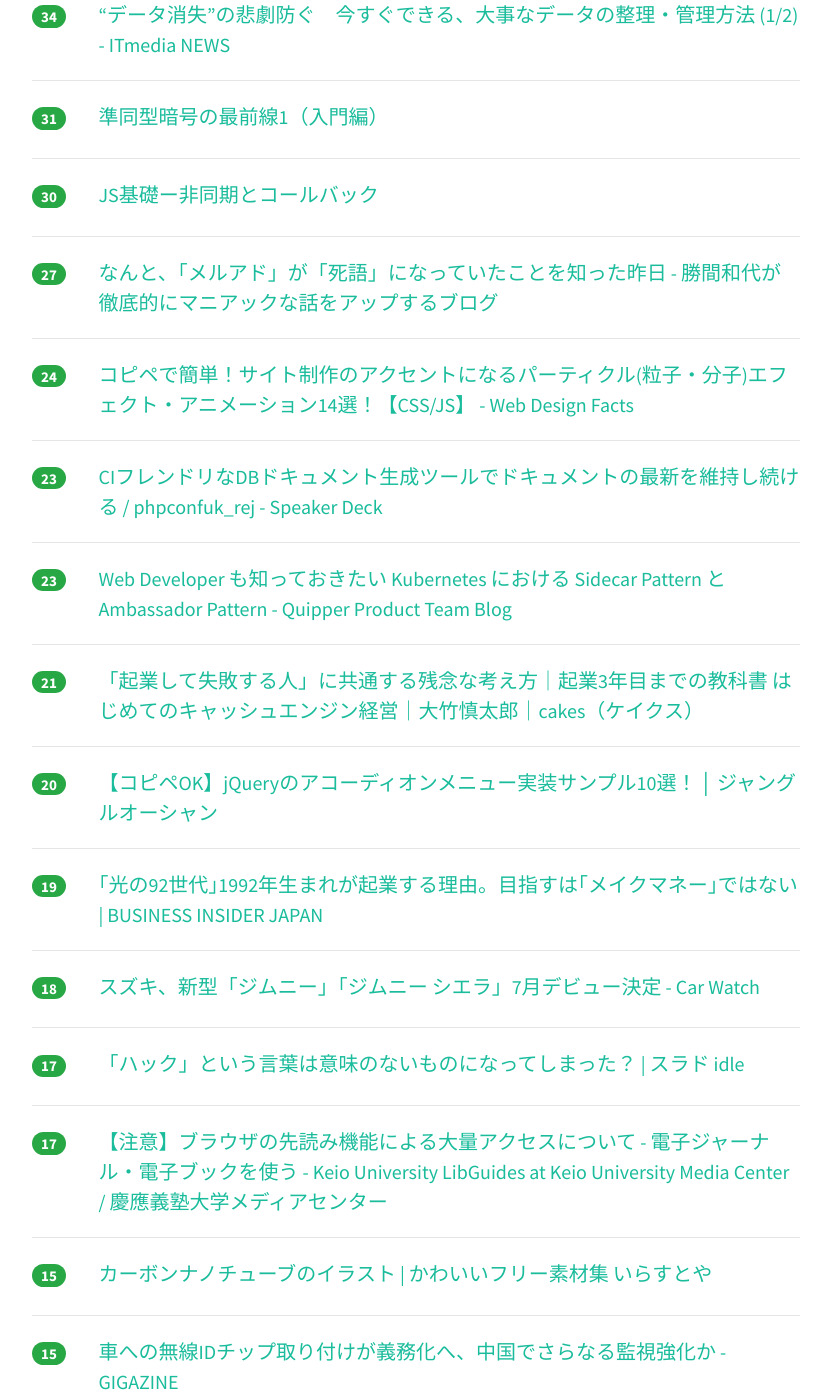
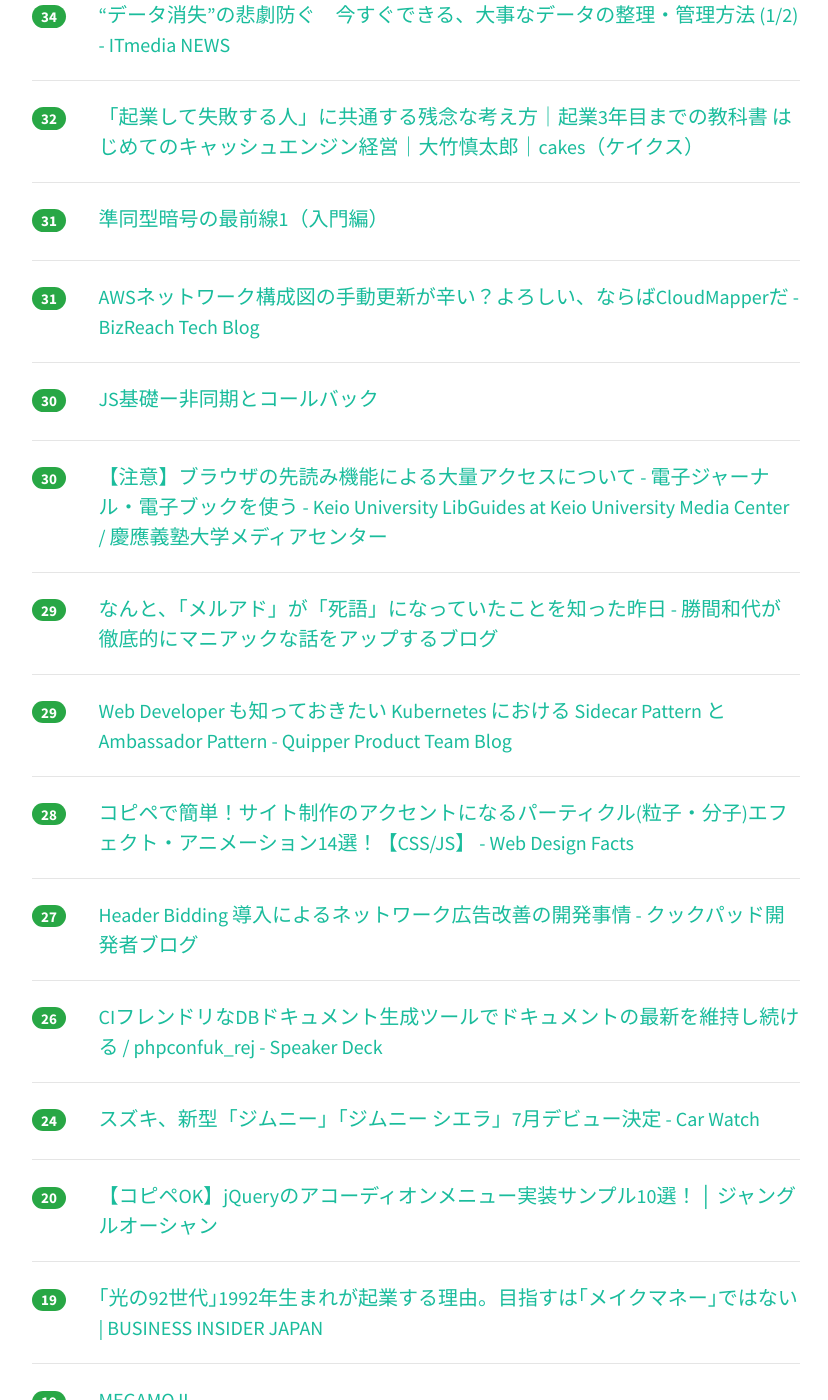
Before and after one commit to yatta47/hatena-matome-site, a Jekyll site: the page built from _posts/2018-06-18-hatena.md, in a window 1280 px wide and 1400 px high, scrolled down 2198 px. Shown: the whole window, without its empty margins (224-1052 px from the left). Built offline with Jekyll 4.4.1, drawn with Linux system fonts in a browser that asks for light colours; nearby versions of some CDN libraries; some of the changed text lies outside the part shown.

Commit message:
Updated 2018-06-18

```diff
--- a/_posts/2018-06-18-hatena.md
+++ b/_posts/2018-06-18-hatena.md
@@ -1,94 +1,99 @@
 ---
 layout: post
 title:  "2018-06-18 はてぶIT"
-date:   2018-06-18 16:01:10
+date:   2018-06-18 17:01:08
 tags: [it-hotentry]
 ---
-39 件のデータあり
+43 件のデータあり
 
 <hr><div class="row">
-<div class="col-1"><span class="badge badge-pill badge-success h2">461</span></div>
+<div class="col-1"><span class="badge badge-pill badge-success h2">473</span></div>
 <div class="col-11"><a href='https://valuable.hatenablog.com/entry/masterpieces-8' target='_blank'>上級プログラマってどんな本読んでるの？中堅プログラマがマウンティング取られないための名著8選 - 世界が幸せで在ります様に</a></div>
 </div>
 <hr>
 <div class="row">
-<div class="col-1"><span class="badge badge-pill badge-success h2">270</span></div>
+<div class="col-1"><span class="badge badge-pill badge-success h2">321</span></div>
+<div class="col-11"><a href='https://kotobaken.jp/qa/yokuaru/qa-35/' target='_blank'>パソコンのキーボードは，なぜABC順・五十音順ではないのですか | ことばの疑問 | ことば研究館</a></div>
+</div>
+<hr>
+<div class="row">
+<div class="col-1"><span class="badge badge-pill badge-success h2">304</span></div>
 <div class="col-11"><a href='http://kumagi.hatenablog.com/entry/queue_struggle' target='_blank'>分散キューという名の苦しみ - Software Transactional Memo</a></div>
 </div>
 <hr>
 <div class="row">
-<div class="col-1"><span class="badge badge-pill badge-success h2">258</span></div>
+<div class="col-1"><span class="badge badge-pill badge-success h2">261</span></div>
 <div class="col-11"><a href='https://anond.hatelabo.jp/20180617200828' target='_blank'>六本木TSUTAYAに暴言吐いてる人に書店員が暴言を吐いてみる @megg637</a></div>
 </div>
 <hr>
 <div class="row">
-<div class="col-1"><span class="badge badge-pill badge-success h2">215</span></div>
-<div class="col-11"><a href='https://kotobaken.jp/qa/yokuaru/qa-35/' target='_blank'>パソコンのキーボードは，なぜABC順・五十音順ではないのですか | ことばの疑問 | ことば研究館</a></div>
-</div>
-<hr>
-<div class="row">
-<div class="col-1"><span class="badge badge-pill badge-success h2">200</span></div>
+<div class="col-1"><span class="badge badge-pill badge-success h2">244</span></div>
 <div class="col-11"><a href='https://qiita.com/zk_phi/items/8a24b8ad9d1eabd364aa' target='_blank'>治安の悪い Slack Emoji を作るツールを作った</a></div>
 </div>
 <hr>
 <div class="row">
-<div class="col-1"><span class="badge badge-pill badge-success h2">141</span></div>
+<div class="col-1"><span class="badge badge-pill badge-success h2">159</span></div>
 <div class="col-11"><a href='https://anond.hatelabo.jp/20180617213823' target='_blank'>一人でWEBの会社やってきて丸12年が終わった現状</a></div>
 </div>
 <hr>
 <div class="row">
-<div class="col-1"><span class="badge badge-pill badge-success h2">126</span></div>
+<div class="col-1"><span class="badge badge-pill badge-success h2">136</span></div>
 <div class="col-11"><a href='https://jp.techcrunch.com/2018/06/18/bitjourney-fundraising/' target='_blank'>きっかけはクックパッドを支えた社内ツール、個人の情報発信をチームの力に変える「Kibela」が資金調達 | TechCrunch Japan</a></div>
 </div>
 <hr>
 <div class="row">
-<div class="col-1"><span class="badge badge-pill badge-success h2">123</span></div>
+<div class="col-1"><span class="badge badge-pill badge-success h2">127</span></div>
 <div class="col-11"><a href='https://www.publickey1.jp/blog/18/blazorwebassemblynetwebcnet.html' target='_blank'>マイクロソフトの実験的プロダクト「Blazor」、WebAssemblyで.NETランタイムを実装。WebブラウザでC#など.NETアセンブリをそのまま実行可能に － Publickey</a></div>
 </div>
 <hr>
 <div class="row">
-<div class="col-1"><span class="badge badge-pill badge-success h2">78</span></div>
+<div class="col-1"><span class="badge badge-pill badge-success h2">80</span></div>
 <div class="col-11"><a href='http://tech.mercari.com/entry/2018/06/12/110000' target='_blank'>社内の面倒な手作業はZapierにやらせよう #2 〜Webhookを使って、自動化の幅を広げる〜 - Mercari Engineering Blog</a></div>
 </div>
 <hr>
 <div class="row">
-<div class="col-1"><span class="badge badge-pill badge-success h2">72</span></div>
+<div class="col-1"><span class="badge badge-pill badge-success h2">78</span></div>
 <div class="col-11"><a href='http://blog.a-know.me/entry/2018/06/17/220222' target='_blank'>安価なGKE（k8s）クラスタを作って趣味開発に活用する - えいのうにっき</a></div>
 </div>
 <hr>
 <div class="row">
-<div class="col-1"><span class="badge badge-pill badge-success h2">64</span></div>
+<div class="col-1"><span class="badge badge-pill badge-success h2">77</span></div>
+<div class="col-11"><a href='https://jp.techcrunch.com/2018/06/18/one-dmm-auto/' target='_blank'>レシート買取アプリ「ONE」がDMM AUTOと連携し再開、ガソリンスタンドのレシートを最大100円で買取へ | TechCrunch Japan</a></div>
+</div>
+<hr>
+<div class="row">
+<div class="col-1"><span class="badge badge-pill badge-success h2">68</span></div>
 <div class="col-11"><a href='https://news.mynavi.jp/article/20180618-647436/' target='_blank'>毎日使えるBashコマンドテクニック | マイナビニュース</a></div>
 </div>
 <hr>
 <div class="row">
-<div class="col-1"><span class="badge badge-pill badge-success h2">57</span></div>
-<div class="col-11"><a href='https://jp.techcrunch.com/2018/06/18/one-dmm-auto/' target='_blank'>レシート買取アプリ「ONE」がDMM AUTOと連携し再開、ガソリンスタンドのレシートを最大100円で買取へ | TechCrunch Japan</a></div>
-</div>
-<hr>
-<div class="row">
-<div class="col-1"><span class="badge badge-pill badge-success h2">50</span></div>
+<div class="col-1"><span class="badge badge-pill badge-success h2">54</span></div>
 <div class="col-11"><a href='https://coliss.com/articles/build-websites/operation/design/ui-color-palette-generator-plax.html' target='_blank'>配色のセンスがなくても、ベースカラーにぴったりなカラーパレットを1クリックで自動生成する無料ツール -Plax | コリス</a></div>
 </div>
 <hr>
 <div class="row">
-<div class="col-1"><span class="badge badge-pill badge-success h2">46</span></div>
+<div class="col-1"><span class="badge badge-pill badge-success h2">49</span></div>
 <div class="col-11"><a href='https://memo.yuuk.io/entry/2018/06/18/003157' target='_blank'>TCP接続を集約表示するlstfでNetlinkにより実行速度が1.6倍になった - ゆううきメモ</a></div>
 </div>
 <hr>
 <div class="row">
-<div class="col-1"><span class="badge badge-pill badge-success h2">44</span></div>
+<div class="col-1"><span class="badge badge-pill badge-success h2">45</span></div>
 <div class="col-11"><a href='https://speakerdeck.com/imtnd/zhuang-tai-qian-yi-tesuto-state-transition-testing?slide=1' target='_blank'>状態遷移テスト - state transition testing - - Speaker Deck</a></div>
 </div>
 <hr>
 <div class="row">
-<div class="col-1"><span class="badge badge-pill badge-success h2">40</span></div>
+<div class="col-1"><span class="badge badge-pill badge-success h2">43</span></div>
 <div class="col-11"><a href='http://ch.nicovideo.jp/nekomimi/blomaga/ar1579494?_topic=nicovideo_user_blomaga_upload' target='_blank'>のらきゃっと様のモデル制作についての経緯と謝罪:ねこみみメモ - ブロマガ</a></div>
 </div>
 <hr>
 <div class="row">
 <div class="col-1"><span class="badge badge-pill badge-success h2">38</span></div>
 <div class="col-11"><a href='https://sky-joker.tech/2018/06/16/ansible%E3%82%92%E8%89%B2%E3%80%85%E8%A7%A6%E3%81%A3%E3%81%A6%E6%9C%AC%E7%95%AA%E5%B0%8E%E5%85%A5%EF%BC%88%E3%81%BE%E3%81%A0%E3%80%81%E9%80%94%E4%B8%AD%EF%BC%89%E3%82%92%E9%80%B2%E3%82%81%E3%81%A6/' target='_blank'>Ansibleを色々触って本番導入（まだ、途中）を進めて感じたことなどまとめてみた | 日常系エンジニアのTech Blog</a></div>
+</div>
+<hr>
+<div class="row">
+<div class="col-1"><span class="badge badge-pill badge-success h2">38</span></div>
+<div class="col-11"><a href='http://vexus2.hatenablog.jp/entry/manga-village-technology' target='_blank'>漫画ビレッジを支える技術とオススメのマンガ - PhpStormと僕</a></div>
 </div>
 <hr>
 <div class="row">
@@ -102,13 +107,13 @@ tags: [it-hotentry]
 </div>
 <hr>
 <div class="row">
-<div class="col-1"><span class="badge badge-pill badge-success h2">35</span></div>
-<div class="col-11"><a href='http://vexus2.hatenablog.jp/entry/manga-village-technology' target='_blank'>漫画ビレッジを支える技術とオススメのマンガ - PhpStormと僕</a></div>
+<div class="col-1"><span class="badge badge-pill badge-success h2">34</span></div>
+<div class="col-11"><a href='http://www.itmedia.co.jp/news/articles/1806/18/news028.html' target='_blank'>“データ消失”の悲劇防ぐ　今すぐできる、大事なデータの整理・管理方法 (1/2) - ITmedia NEWS</a></div>
 </div>
 <hr>
 <div class="row">
-<div class="col-1"><span class="badge badge-pill badge-success h2">34</span></div>
-<div class="col-11"><a href='http://www.itmedia.co.jp/news/articles/1806/18/news028.html' target='_blank'>“データ消失”の悲劇防ぐ　今すぐできる、大事なデータの整理・管理方法 (1/2) - ITmedia NEWS</a></div>
+<div class="col-1"><span class="badge badge-pill badge-success h2">32</span></div>
+<div class="col-11"><a href='https://cakes.mu/posts/21251' target='_blank'>「起業して失敗する人」に共通する残念な考え方｜起業3年目までの教科書 はじめてのキャッシュエンジン経営｜大竹慎太郎｜cakes（ケイクス）</a></div>
 </div>
 <hr>
 <div class="row">
@@ -117,33 +122,48 @@ tags: [it-hotentry]
 </div>
 <hr>
 <div class="row">
+<div class="col-1"><span class="badge badge-pill badge-success h2">31</span></div>
+<div class="col-11"><a href='https://tech.bizreach.co.jp/posts/30/visualize-cloud-network-by-cloudmapper/' target='_blank'>AWSネットワーク構成図の手動更新が辛い？よろしい、ならばCloudMapperだ - BizReach Tech Blog</a></div>
+</div>
+<hr>
+<div class="row">
 <div class="col-1"><span class="badge badge-pill badge-success h2">30</span></div>
 <div class="col-11"><a href='https://qiita.com/haoyu_ma/items/bbb96193733419a07bd2' target='_blank'>JS基礎ー非同期とコールバック</a></div>
 </div>
 <hr>
 <div class="row">
-<div class="col-1"><span class="badge badge-pill badge-success h2">27</span></div>
+<div class="col-1"><span class="badge badge-pill badge-success h2">30</span></div>
+<div class="col-11"><a href='https://libguides.lib.keio.ac.jp/e-resource/link-prefetching' target='_blank'>【注意】ブラウザの先読み機能による大量アクセスについて - 電子ジャーナル・電子ブックを使う - Keio University LibGuides at Keio University Media Center / 慶應義塾大学メディアセンター</a></div>
+</div>
+<hr>
+<div class="row">
+<div class="col-1"><span class="badge badge-pill badge-success h2">29</span></div>
 <div class="col-11"><a href='http://katsumakazuyo.hatenablog.com/entry/2018/06/18/085726' target='_blank'>なんと、「メルアド」が「死語」になっていたことを知った昨日 - 勝間和代が徹底的にマニアックな話をアップするブログ</a></div>
 </div>
 <hr>
 <div class="row">
-<div class="col-1"><span class="badge badge-pill badge-success h2">24</span></div>
+<div class="col-1"><span class="badge badge-pill badge-success h2">29</span></div>
+<div class="col-11"><a href='https://quipper.hatenablog.com/entry/kubernetes-patterns' target='_blank'>Web Developer も知っておきたい Kubernetes における Sidecar Pattern と Ambassador Pattern - Quipper Product Team Blog</a></div>
+</div>
+<hr>
+<div class="row">
+<div class="col-1"><span class="badge badge-pill badge-success h2">28</span></div>
 <div class="col-11"><a href='https://www.webdesignfacts.net/entry/particle-animation' target='_blank'>コピペで簡単！サイト制作のアクセントになるパーティクル(粒子・分子)エフェクト・アニメーション14選！【CSS/JS】 - Web Design Facts</a></div>
 </div>
 <hr>
 <div class="row">
-<div class="col-1"><span class="badge badge-pill badge-success h2">23</span></div>
+<div class="col-1"><span class="badge badge-pill badge-success h2">27</span></div>
+<div class="col-11"><a href='https://techlife.cookpad.com/entry/2018/06/18/101324' target='_blank'>Header Bidding 導入によるネットワーク広告改善の開発事情 - クックパッド開発者ブログ</a></div>
+</div>
+<hr>
+<div class="row">
+<div class="col-1"><span class="badge badge-pill badge-success h2">26</span></div>
 <div class="col-11"><a href='https://speakerdeck.com/k1low/phpconfuk-rej?slide=1' target='_blank'>CIフレンドリなDBドキュメント生成ツールでドキュメントの最新を維持し続ける / phpconfuk_rej - Speaker Deck</a></div>
 </div>
 <hr>
 <div class="row">
-<div class="col-1"><span class="badge badge-pill badge-success h2">23</span></div>
-<div class="col-11"><a href='https://quipper.hatenablog.com/entry/kubernetes-patterns' target='_blank'>Web Developer も知っておきたい Kubernetes における Sidecar Pattern と Ambassador Pattern - Quipper Product Team Blog</a></div>
-</div>
-<hr>
-<div class="row">
-<div class="col-1"><span class="badge badge-pill badge-success h2">21</span></div>
-<div class="col-11"><a href='https://cakes.mu/posts/21251' target='_blank'>「起業して失敗する人」に共通する残念な考え方｜起業3年目までの教科書 はじめてのキャッシュエンジン経営｜大竹慎太郎｜cakes（ケイクス）</a></div>
+<div class="col-1"><span class="badge badge-pill badge-success h2">24</span></div>
+<div class="col-11"><a href='https://car.watch.impress.co.jp/docs/news/1127862.html' target='_blank'>スズキ、新型「ジムニー」「ジムニー シエラ」7月デビュー決定 - Car Watch</a></div>
 </div>
 <hr>
 <div class="row">
@@ -157,8 +177,8 @@ tags: [it-hotentry]
 </div>
 <hr>
 <div class="row">
-<div class="col-1"><span class="badge badge-pill badge-success h2">18</span></div>
-<div class="col-11"><a href='https://car.watch.impress.co.jp/docs/news/1127862.html' target='_blank'>スズキ、新型「ジムニー」「ジムニー シエラ」7月デビュー決定 - Car Watch</a></div>
+<div class="col-1"><span class="badge badge-pill badge-success h2">19</span></div>
+<div class="col-11"><a href='https://zk-phi.github.io/MEGAMOJI/' target='_blank'>MEGAMOJI</a></div>
 </div>
 <hr>
 <div class="row">
@@ -168,7 +188,7 @@ tags: [it-hotentry]
 <hr>
 <div class="row">
 <div class="col-1"><span class="badge badge-pill badge-success h2">17</span></div>
-<div class="col-11"><a href='https://libguides.lib.keio.ac.jp/e-resource/link-prefetching' target='_blank'>【注意】ブラウザの先読み機能による大量アクセスについて - 電子ジャーナル・電子ブックを使う - Keio University LibGuides at Keio University Media Center / 慶應義塾大学メディアセンター</a></div>
+<div class="col-11"><a href='https://news.yahoo.co.jp/byline/yamamotoichiro/20180618-00086642/' target='_blank'>才能のありげな若者と、燃やして顧客情報を釣るビジネスとが併存する話(山本一郎) - 個人 - Yahoo!ニュース</a></div>
 </div>
 <hr>
 <div class="row">
```
